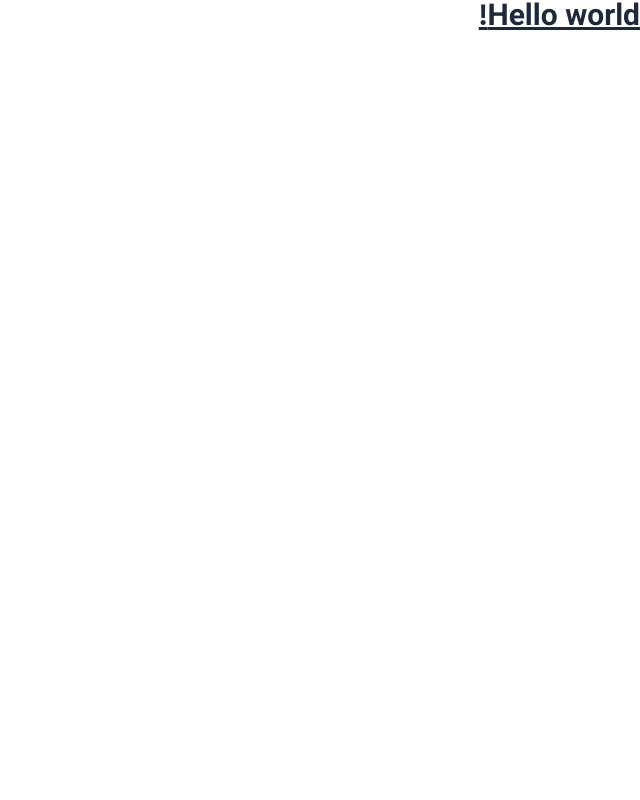
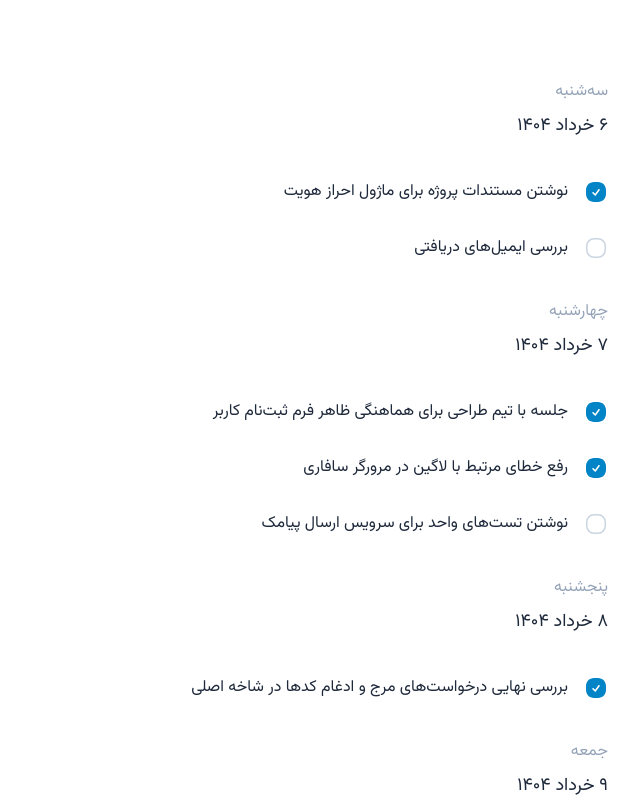
Before and after one commit to mahdiaslami/totea, a Vue app: page / in a window 1280 px wide. Shown: the top 800 px of the page, without its empty margins (640-1280 px from the left). Built offline with nearby package versions, Linux system fonts and the light colour scheme.

Commit message:
feat: display days and tasks in TimelineView

```diff
--- a/src/views/TimelineView.vue
+++ b/src/views/TimelineView.vue
@@ -1,10 +1,30 @@
 <script setup lang="ts">
+import type Day from '@/app/Day';
+import { TimelineService } from '@/app/TimelineService';
+import TimelineDate from '@/components/TimelineDate.vue';
+import TimelineTask from '@/components/TimelineTask.vue';
+import { ref } from 'vue';
+
+const days = ref<Day[]>([])
+
+TimelineService.getAllDays()
+  .then((d) => {
+    days.value = d
+  })
+
 </script>
 
 <template>
-  <main>
-    <h1 class="text-3xl font-bold underline">
-      Hello world!
-    </h1>
+  <main class="py-10 px-8">
+    <template v-for="(day, index) in days"
+      :key="index">
+      <TimelineDate class="mt-10 mb-10"
+        :date="day.date" />
+
+      <TimelineTask v-for="(task, taskIndex) in day.tasks"
+        :key="taskIndex"
+        class="mb-8"
+        :task="task" />
+    </template>
   </main>
 </template>
```
